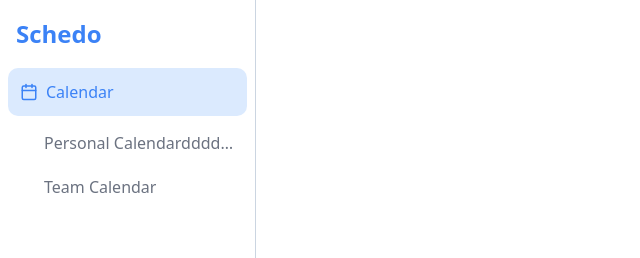
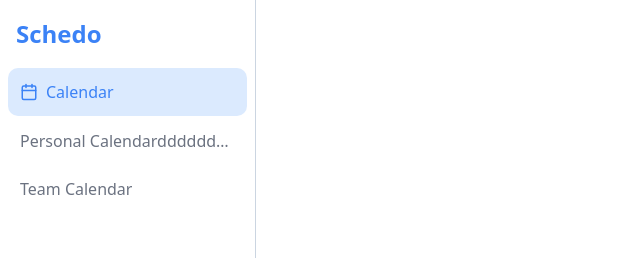
Before and after one commit to Scheduo/Front, a React (Vite) app: page / in a window 1280 px wide. Shown: the top 258 px of the page, without its empty margins (0-640 px from the left). Built offline with nearby package versions, Linux system fonts and the light colour scheme; a web font is replaced by a local one.

Commit message:
:lipstick: [Design]: 캘린더 선택 버튼 UI 디자인 수정

```diff
--- a/src/widgets/LeftSidebar.tsx
+++ b/src/widgets/LeftSidebar.tsx
@@ -61,11 +61,11 @@ export function LeftSidebar() {
 					)}
 				</div>
 
-				<div className="mt-2 ml-6 space-y-2">
+				<div className="mt-2 space-y-3">
 					{calendarList.map((calendar: CalendarInfo) => (
 						<div
 							key={calendar.calendarId}
-							className="my-3 flex h-8 flex-1 cursor-pointer items-center justify-between rounded-md p-3 hover:bg-grayscale-200"
+							className="flex h-9 flex-1 cursor-pointer items-center justify-between rounded-md px-3 hover:bg-grayscale-200"
 							onMouseEnter={() => setHoveredCalendarId(calendar.calendarId)}
 							onMouseLeave={() => setHoveredCalendarId(-1)}
 						>
```
